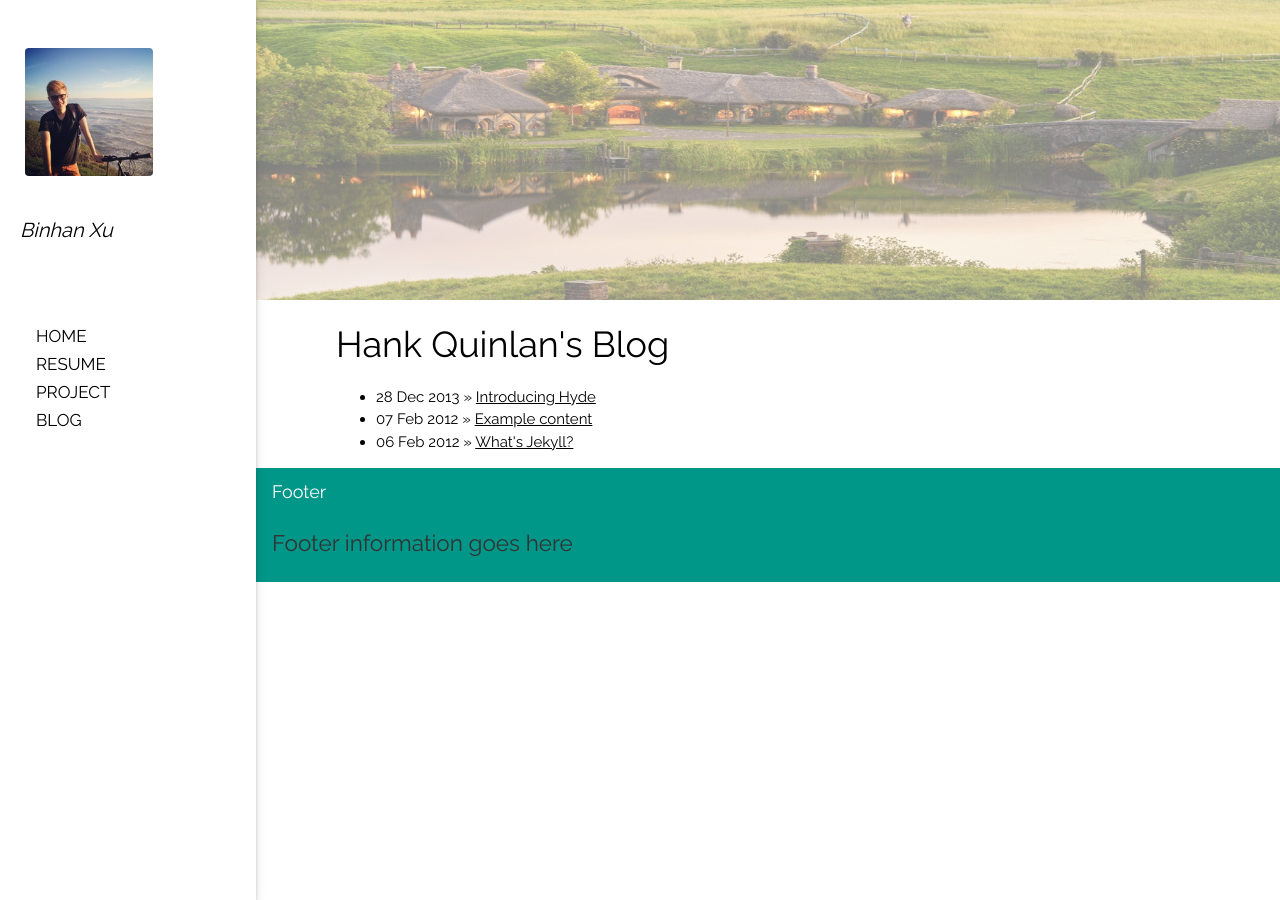
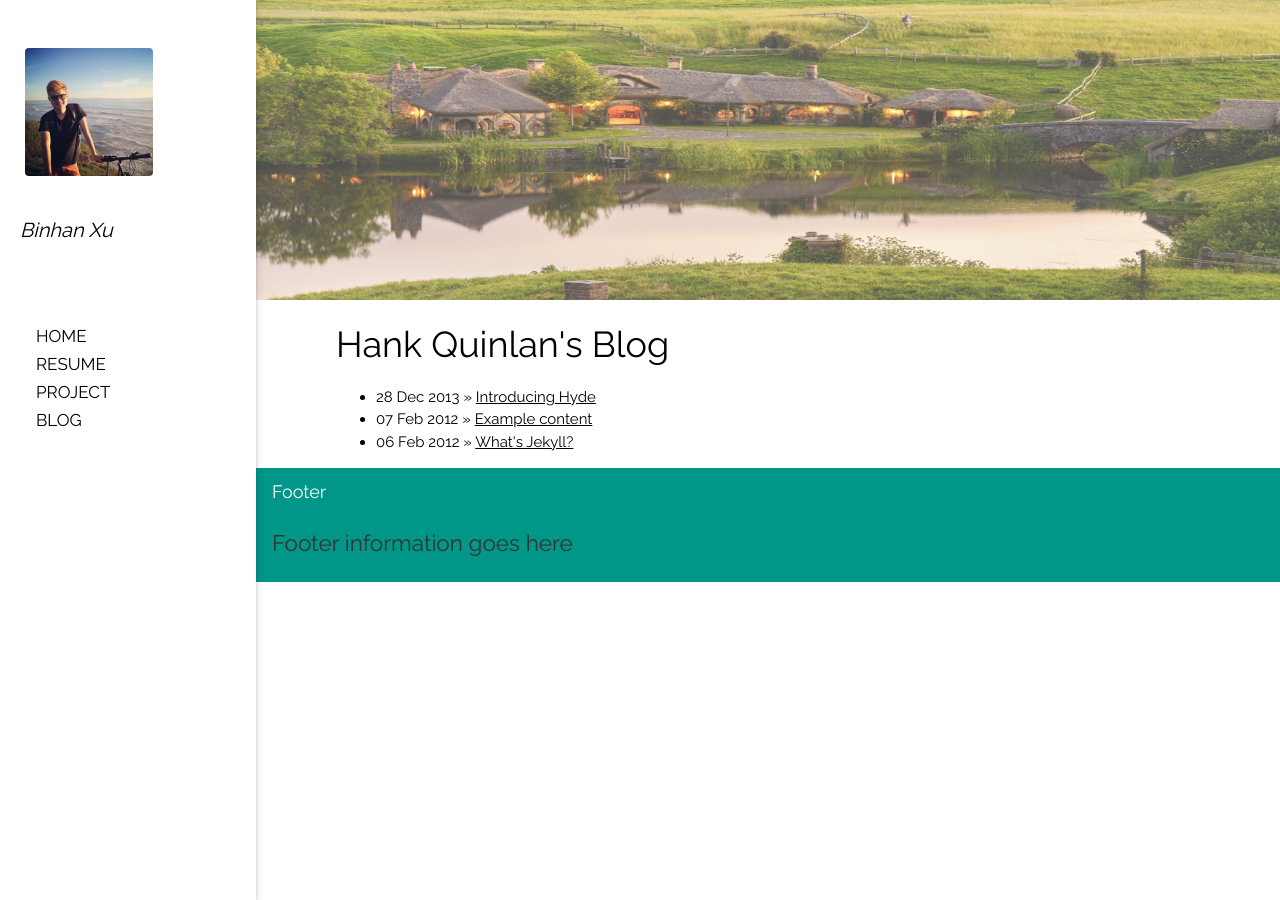
Before and after one commit to binhanxu/binhanxu.github.io, a Jekyll site: the page built from index.html, in a window 1280 px wide. Built offline with Jekyll 4.4.1, drawn with Linux system fonts in a browser that asks for light colours; nearby versions of some CDN libraries.

Commit message:
Update main.css

```diff
--- a/css/main.css
+++ b/css/main.css
@@ -8,7 +8,7 @@ content {
 .w3-sidenav h4{margin-left:20px;font-style: italic}
 
 .w3-display-container img {
-    opacity: 0.5;
+    opacity: 0.7;
     filter: alpha(opacity=50); /* For IE8 and earlier */
     width: 1200px;
     height: 300px;
```
